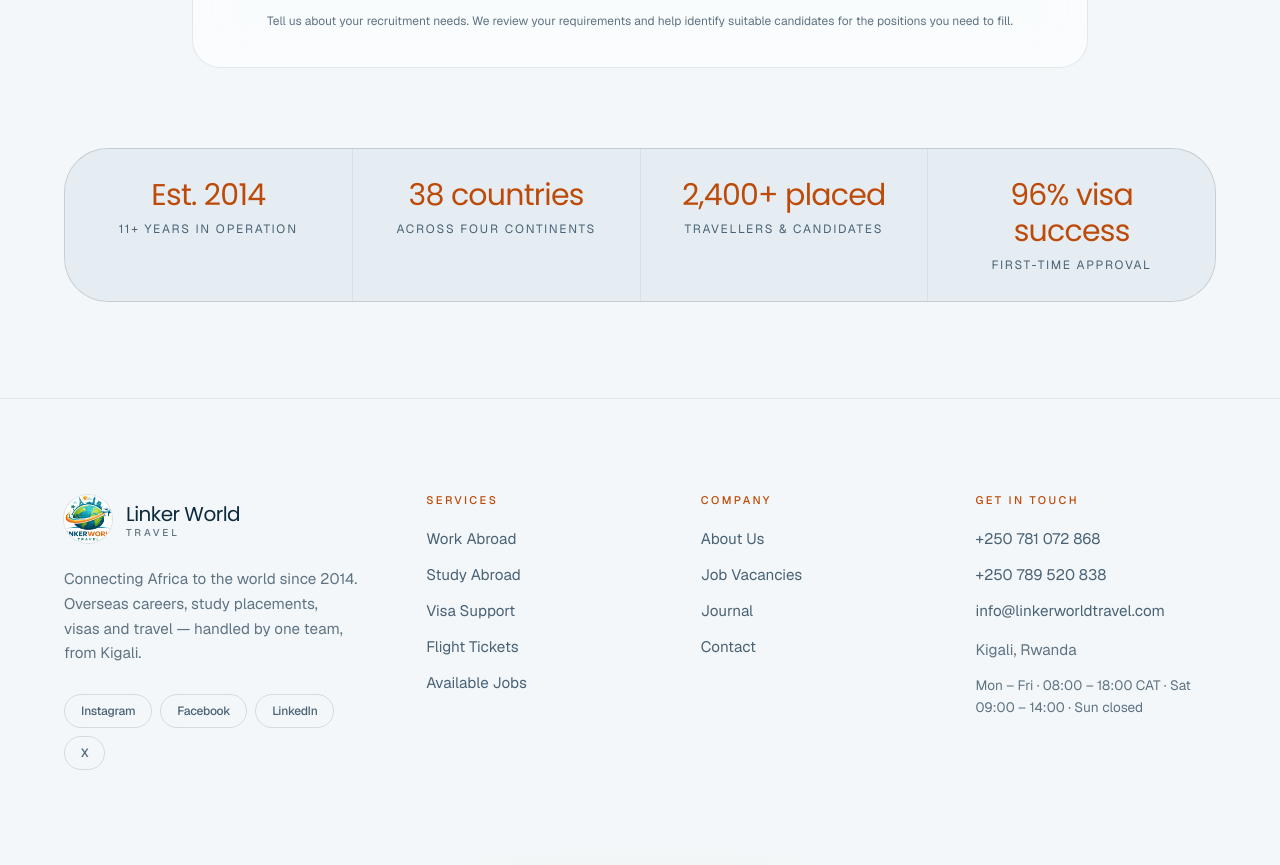
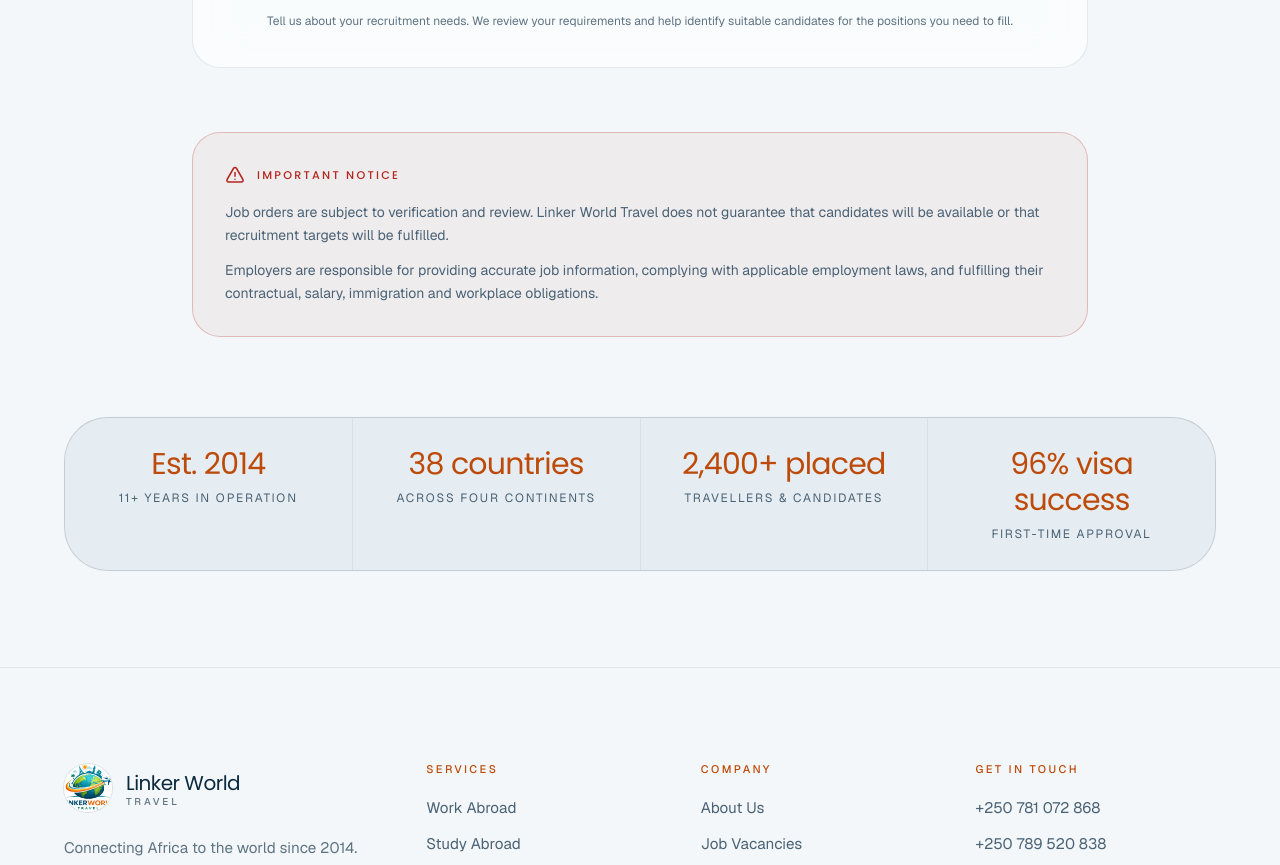
Before and after one commit to AudrinL/linker, a Next.js app: page /employers in a window 1280 px wide. Shown: the part 1160-2025 px from the top of the page. Built offline with nearby package versions, Linux system fonts and the light colour scheme.

Commit message:
updated the site

```diff
--- a/src/app/employers/page.tsx
+++ b/src/app/employers/page.tsx
@@ -24,6 +24,19 @@ export default function Page() {
         <div className="mx-auto max-w-4xl">
           <MultiStepForm config={employerForm} />
         </div>
+        <Notice className="mx-auto mt-16 max-w-4xl">
+          <p>
+            Job orders are subject to verification and review. Linker World
+            Travel does not guarantee that candidates will be available or that
+            recruitment targets will be fulfilled.
+          </p>
+          <p>
+            Employers are responsible for providing accurate job information,
+            complying with applicable employment laws, and fulfilling their
+            contractual, salary, immigration and workplace obligations.
+          </p>
+        </Notice>
+
         <TrustBar items={trustMarks} className="mt-20" />
       </main>
     </div>
```
